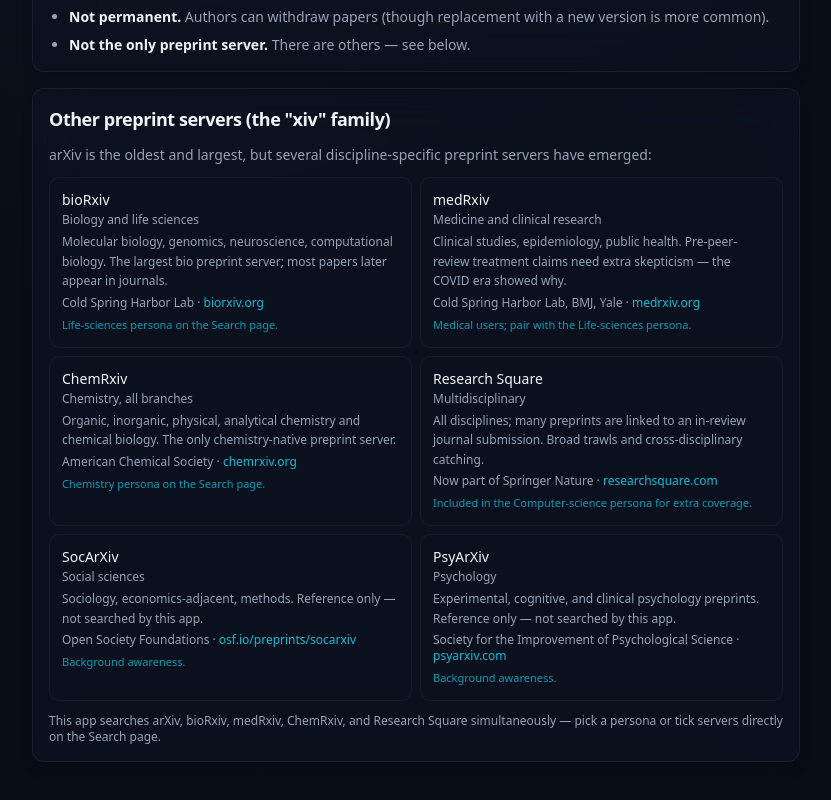
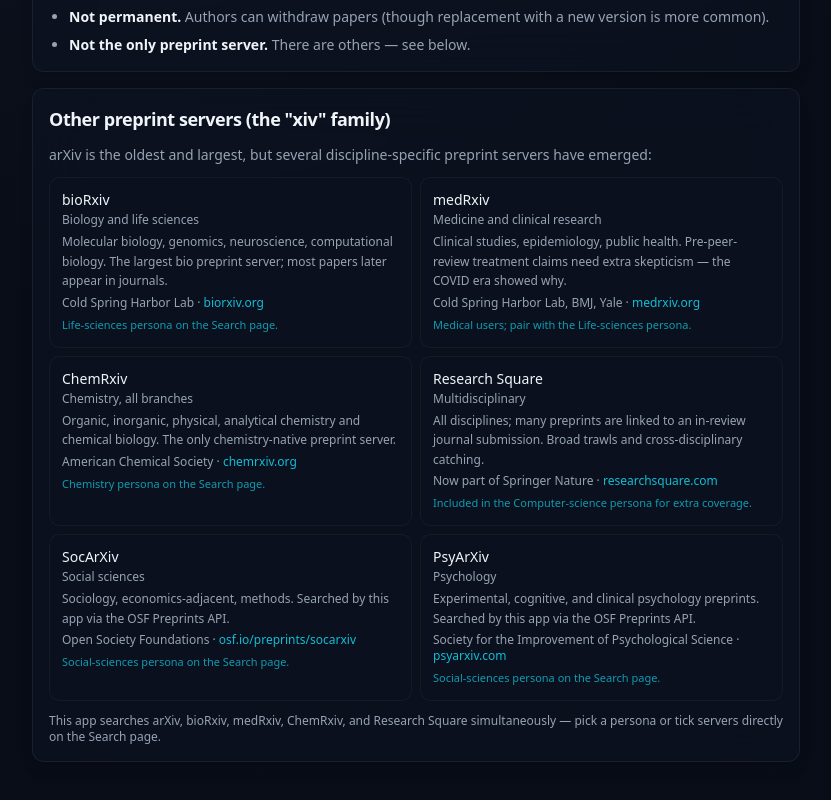
Before and after one commit to sandraschi/arxiv-mcp, a React (Vite) app in the folder web_sota/: page /help in a window 1280 px wide. Shown: the part 1123-1923 px from the top of the page, without its empty margins (248-1079 px from the left). Built offline with nearby package versions, Linux system fonts and the light colour scheme.

Commit message:
feat(webapp): SocArXiv/PsyArXiv checkboxes, Social-sciences persona, Help flip

```diff
--- a/web_sota/src/components/PaperCard.tsx
+++ b/web_sota/src/components/PaperCard.tsx
@@ -81,6 +81,8 @@
   medrxiv: "bg-teal-500/10 text-teal-400 border-teal-500/20",
   chemrxiv: "bg-purple-500/10 text-purple-400 border-purple-500/20",
   researchsquare: "bg-gray-500/10 text-gray-400 border-gray-500/20",
+  socarxiv: "bg-rose-500/10 text-rose-400 border-rose-500/20",
+  psyarxiv: "bg-fuchsia-500/10 text-fuchsia-400 border-fuchsia-500/20",
 };
 
 export function PaperCard({
--- a/web_sota/src/pages/ArxivSearch.tsx
+++ b/web_sota/src/pages/ArxivSearch.tsx
@@ -23,7 +23,7 @@
   const [catalog, setCatalog] = useState<CategoryRow[]>([]);
   const [q, setQ] = useState(() => searchParams.get("q") || "");
   const [servers, setServers] = useState(
-    "arxiv,biorxiv,medrxiv,chemrxiv,researchsquare",
+    "arxiv,biorxiv,medrxiv,chemrxiv,researchsquare,socarxiv,psyarxiv",
   );
   const [loading, setLoading] = useState(false);
   const [papers, setPapers] = useState<Paper[]>([]);
@@ -77,11 +77,13 @@
   const serverPersonas: Array<{ label: string; servers: string }> = [
     {
       label: "All servers",
-      servers: "arxiv,biorxiv,medrxiv,chemrxiv,researchsquare",
+      servers:
+        "arxiv,biorxiv,medrxiv,chemrxiv,researchsquare,socarxiv,psyarxiv",
     },
     { label: "Computer science", servers: "arxiv,researchsquare" },
     { label: "Life sciences", servers: "arxiv,biorxiv,medrxiv" },
     { label: "Chemistry", servers: "arxiv,chemrxiv" },
+    { label: "Social sciences", servers: "socarxiv,psyarxiv" },
   ];
 
   useEffect(() => {
@@ -381,6 +383,8 @@
                 ["medrxiv", "medRxiv"],
                 ["chemrxiv", "ChemRxiv"],
                 ["researchsquare", "Research Square"],
+                ["socarxiv", "SocArXiv"],
+                ["psyarxiv", "PsyArXiv"],
               ].map(([key, label]) => {
                 const checked = servers.includes(key);
                 return (
--- a/web_sota/src/pages/HelpPage.tsx
+++ b/web_sota/src/pages/HelpPage.tsx
@@ -182,8 +182,8 @@
                     field: "Social sciences",
                     note: "Open Society Foundations",
                     scope:
-                      "Sociology, economics-adjacent, methods. Reference only — not searched by this app.",
-                    for: "Background awareness.",
+                      "Sociology, economics-adjacent, methods. Searched by this app via the OSF Preprints API.",
+                    for: "Social-sciences persona on the Search page.",
                   },
                   {
                     name: "PsyArXiv",
@@ -191,8 +191,8 @@
                     field: "Psychology",
                     note: "Society for the Improvement of Psychological Science",
                     scope:
-                      "Experimental, cognitive, and clinical psychology preprints. Reference only — not searched by this app.",
-                    for: "Background awareness.",
+                      "Experimental, cognitive, and clinical psychology preprints. Searched by this app via the OSF Preprints API.",
+                    for: "Social-sciences persona on the Search page.",
                   },
                 ].map((srv) => (
                   <div
```
